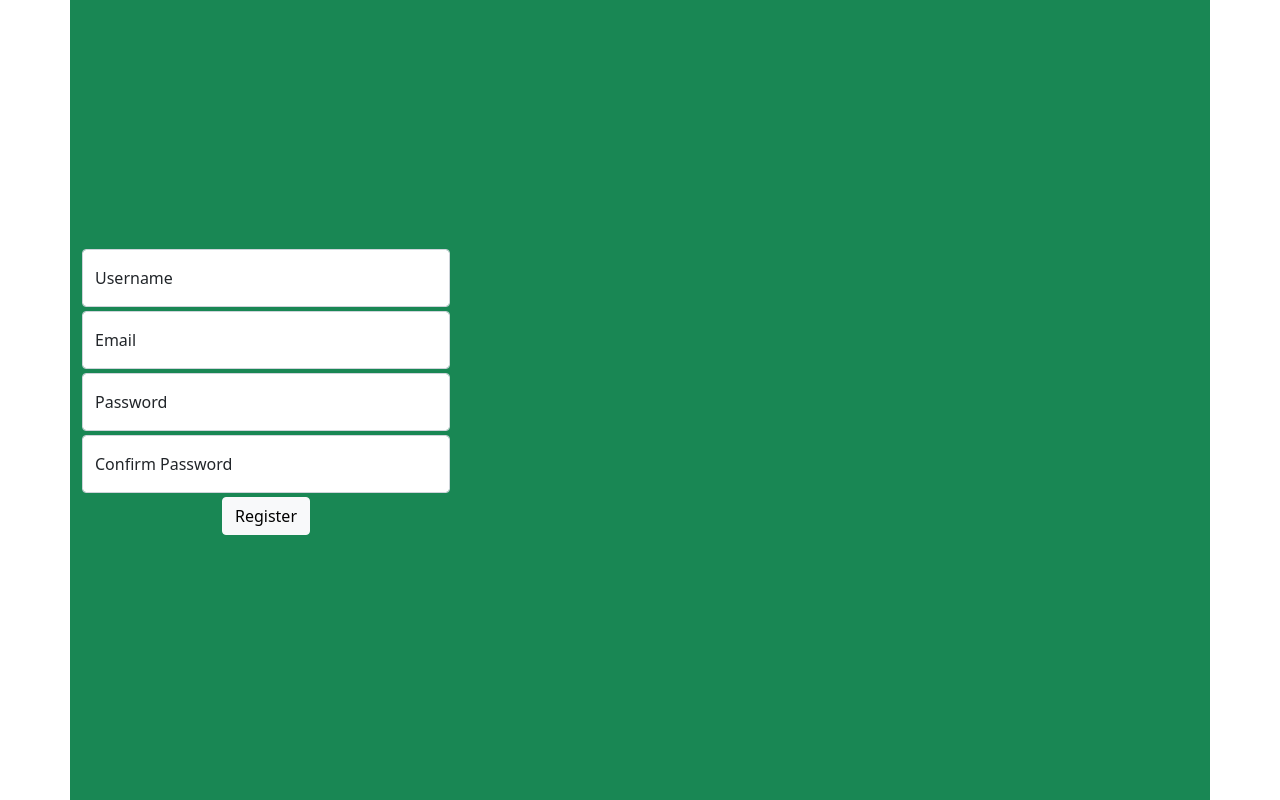
After one commit to redshift-rdr/foodfighters, a Flask app: page /register in a window 1280 px wide. The commit adds this page. Run offline with Flask 3, Linux system fonts and the light colour scheme.

Commit message:
added register form

```diff
--- a/app/forms.py
+++ b/app/forms.py
@@ -1,31 +1,33 @@
 from flask_wtf import FlaskForm
-from wtforms import StringField, BooleanField, SubmitField, IntegerField, DateField, HiddenField, FloatField, SelectField, FloatField
-from wtforms.validators import DataRequired, Optional
+from wtforms import StringField, BooleanField, SubmitField, IntegerField, DateField, HiddenField, FloatField, SelectField, FloatField, PasswordField
+from wtforms.validators import DataRequired, Optional, Email, EqualTo, ValidationError
+from app.models import Profile
+from password_strength import PasswordStats
 
-class AddProfile(FlaskForm):
-    name = StringField('Profile Name', validators=[DataRequired()])
-    submit = SubmitField('Add')
+class RegisterForm(FlaskForm):
+    username = StringField('Username', validators=[DataRequired()])
+    email = StringField('Email', validators=[DataRequired(), Email()])
+    password = PasswordField('Password', validators=[DataRequired()])
+    confirm = PasswordField('Confirm Password', validators=[DataRequired(), EqualTo('password')])
+    submit = SubmitField('Register')
 
-class AddRecurringRecordForm(FlaskForm):
-    uuid = HiddenField('uuid')
-    type = SelectField('Type', choices=[('expense', 'expense'), ('income', 'income')])
-    name = StringField('Name', validators=[DataRequired()])
-    description = StringField('Description')
-    amount = FloatField('Amount', validators=[DataRequired()])
-    recurring_dom = IntegerField('Repeat DOM')
-    addthismonth = BooleanField('Add to this month')
-    payment_method = SelectField('Payment Method', choices=[('Automatic', 'automatic'), ('Manual', 'Manual')])
-    submit = SubmitField('Submit')
+    def validate_username(self, username):
+        user = Profile.query.filter_by(username=username.data).first()
+        if user is not None:
+            raise ValidationError('Please use a different username.')
 
-class AddRecordForm(FlaskForm):
-    uuid = HiddenField('uuid')
-    type = SelectField('Type', choices=[('expense', 'expense'), ('income', 'income')])
-    recurring = BooleanField('Recurring')
-    addthismonth = BooleanField('Add to this month')
-    name = StringField('Name', validators=[DataRequired()])
-    description = StringField('Description')
-    amount = FloatField('Amount', validators=[DataRequired()])
-    recurring_dom = IntegerField('Repeat DOM')
-    payment_method = SelectField('Payment Method', choices=[('automatic', 'Automatic'), ('manual', 'Manual')])
-    paid = BooleanField('Paid')
-    submit = SubmitField('Submit')
+    def validate_email(self, email):
+        user = Profile.query.filter_by(email=email.data).first()
+        if user is not None:
+            raise ValidationError('Please use a different email address.')
+
+    def validate_password(self, password):
+        password_stat = PasswordStats(password.data)
+
+        if password_stat.strength() < 0.66:
+            raise ValidationError('Please use a more complex password')
+
+class LoginForm(FlaskForm):
+    username = StringField('Username', validators=[DataRequired()])
+    password = PasswordField('Password', validators=[DataRequired()])
+    submit = SubmitField('Login')
--- a/app/routes.py
+++ b/app/routes.py
@@ -3,7 +3,7 @@ from lib2to3 import pytree
 from flask import render_template, flash, redirect, request, url_for, session, make_response
 from app import app, db
 from app.models import *
-from app.forms import *
+from app.forms import RegisterForm
 from datetime import datetime, timedelta
 from app.utils import get_barcode_from_imagedata
 import requests
@@ -12,6 +12,12 @@ import requests
 @app.route('/index')
 def index():
     return render_template('index.html')
+
+@app.route('/register')
+def register():
+    form = RegisterForm()
+
+    return render_template('register.html', form=form, nonav=True)
 
 @app.route('/scan')
 def scan():
--- a/app/templates/base.html
+++ b/app/templates/base.html
@@ -19,6 +19,7 @@
   </head>
   <body>
     <div class="container">
+      {% if not nonav %}
         <nav class="navbar fixed-bottom navbar-expand-lg navbar-dark bg-success">
           <div class="container-fluid">
             <!--<a class="navbar-brand" href="{{ url_for('index') }}">foodfighters</a>-
@@ -39,6 +40,7 @@
 
           </div>
         </nav>
+      {% endif %}
 
     {% with messages = get_flashed_messages() %}
         {% if messages %}
--- /dev/null
+++ b/app/templates/register.html
@@ -0,0 +1,45 @@
+{% extends "base.html" %}
+
+{% block content %}
+
+<div class="container text-center d-flex align-items-center bg-success" style="height: 100vh">
+    <form action="" method="post" novalidate>
+        {{ form.hidden_tag() }}
+        <div class="form-floating mb-1">
+            {{ form.username(size=32, class='form-control', placeholder="username", autocomplete="off") }}
+            {{ form.username.label }}
+
+            {% for error in form.username.errors %}
+                <span style="color: red;">[{{ error }}]</span>
+            {% endfor %}
+        </div>
+        <div class="form-floating mb-1">
+            {{ form.email(size=32, class='form-control', placeholder="name@example.com", autocomplete="off") }}
+            {{ form.email.label }}
+
+            {% for error in form.email.errors %}
+                <span style="color: red;">[{{ error }}]</span>
+            {% endfor %}
+        </div>
+        <div class="form-floating mb-1">
+            {{ form.password(size=32, class='form-control', placeholder="password", autocomplete="off") }}
+            {{ form.password.label }}
+            {% for error in form.password.errors %}
+                <span style="color: red;">[{{ error }}]</span>
+            {% endfor %}
+        </div>
+        <div class="form-floating mb-1">
+            {{ form.confirm(size=32, class='form-control', placeholder="confirm", autocomplete="off") }}
+            {{ form.confirm.label }}
+
+            {% for error in form.confirm.errors %}
+                <span style="color: red;">[{{ error }}]</span>
+            {% endfor %}
+        </div>
+        <p>{{ form.submit(class="btn btn-light") }}</p>
+    </form>
+</div>
+
+
+
+{% endblock %}
```
Lines whose indentation alone changed are shown as unchanged.
